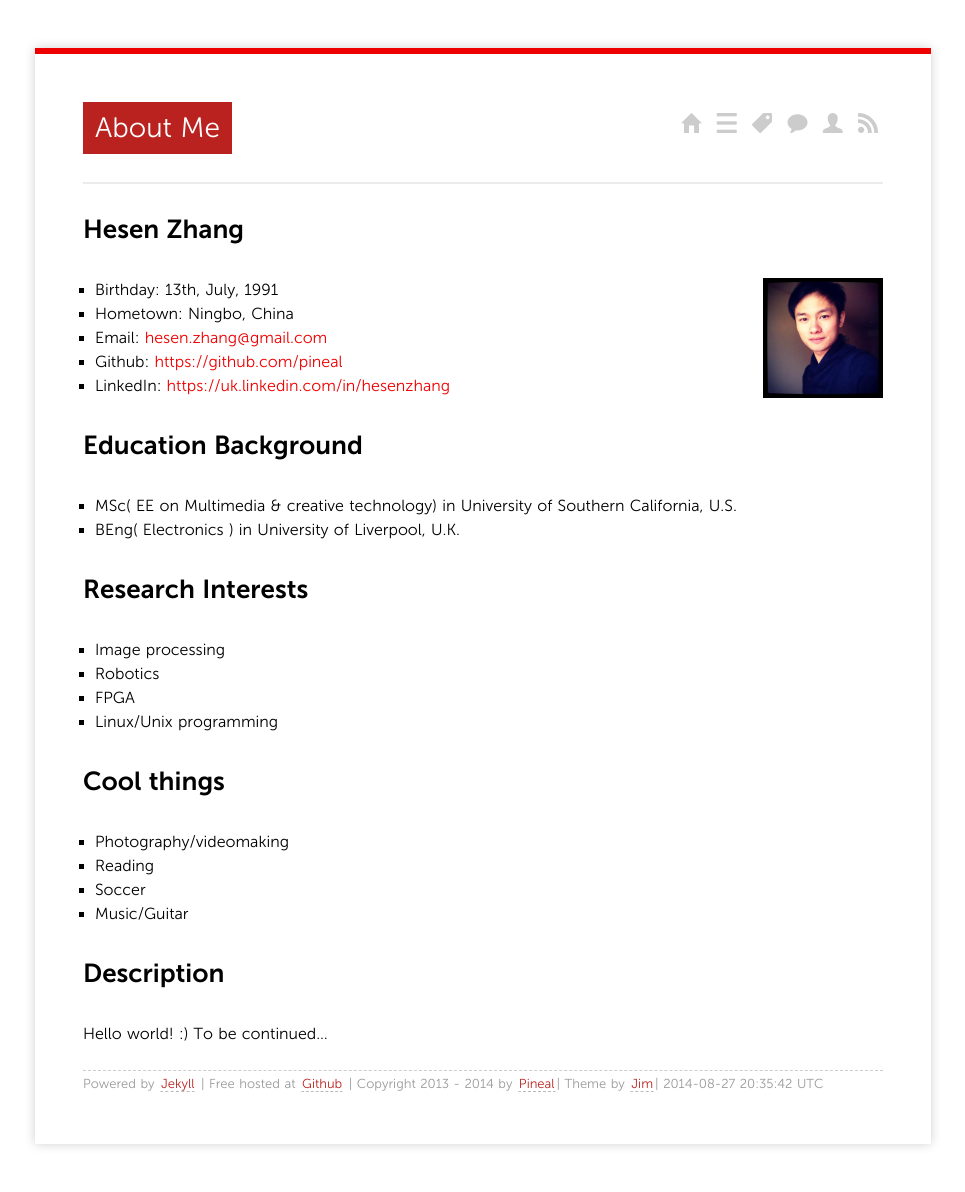
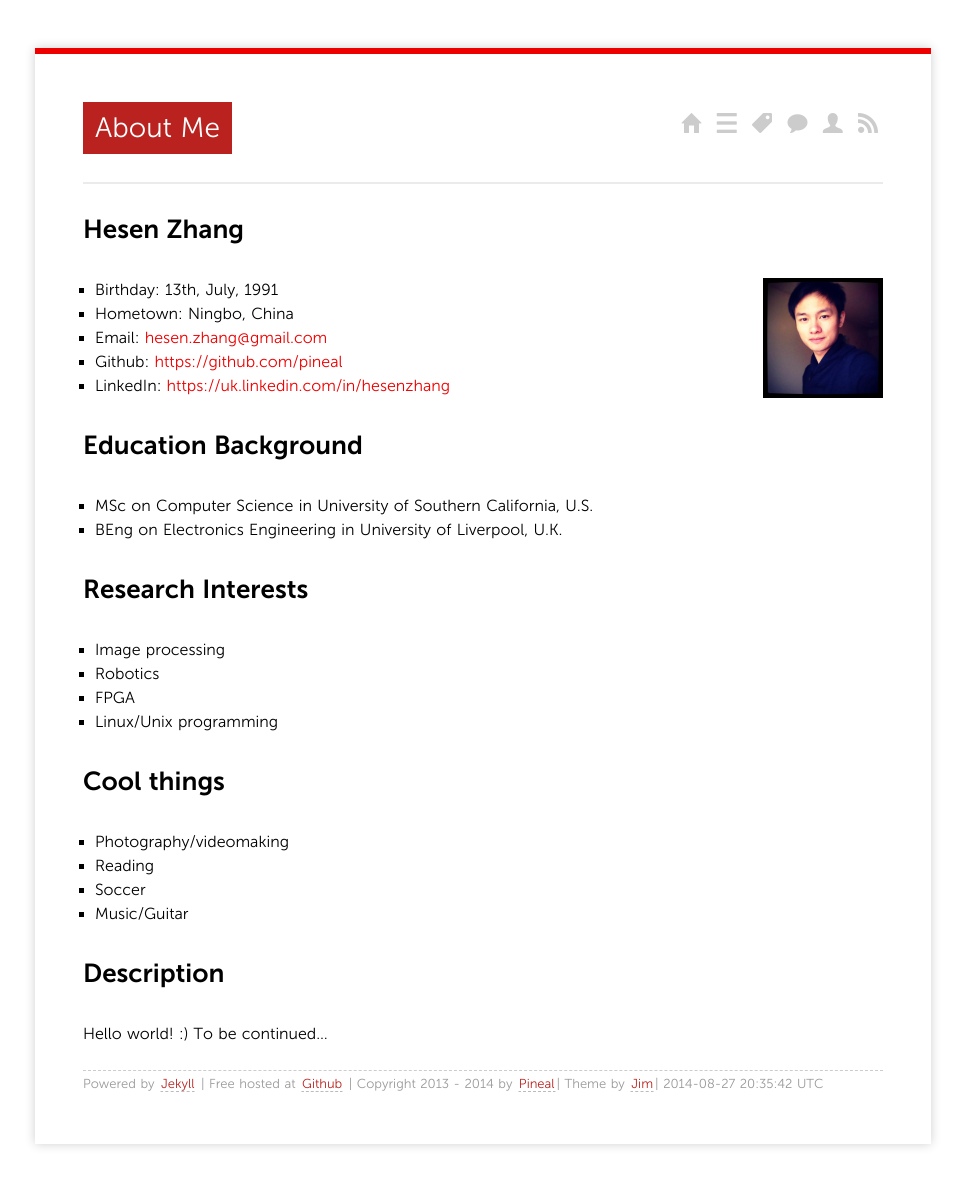
Before and after one commit to pineal/pineal.github.com, a Jekyll site: the page built from about/index.md, in a window 1280 px wide. Shown: the whole page, without its empty margins (157-1122 px from the left). Built offline with Jekyll 4.4.1, drawn with Linux system fonts in a browser that asks for light colours; nearby versions of some CDN libraries; Markdown is read by kramdown in place of the engine named in the settings; comment, search, counter and statistics services are not loaded.

Commit message:
update personal information

```diff
--- a/_config.yml
+++ b/_config.yml
@@ -1,7 +1,7 @@
 markdown: rdiscount
 permalink: /:year/:month/:title/
 url: http://pineal.github.com
-author: Hesen
+author: Hesen Zhang
 pygments: true
 paginate: 24
 exclude: [".rvmrc", ".rbenv-version", "README.md", "Rakefile", "changelog.md"]
--- a/_layouts/post-en.html
+++ b/_layouts/post-en.html
@@ -8,8 +8,7 @@
 <section class="meta">
 <hr/>
 <span class="author">
-<!--  <a href="http://pineal.me">{{ site.author }}</a> -->
- - Hesen Zhang, Student of Department of Electrical Engineering, Southern California University, U.S.
+<a href="http://pineal.me">{{ site.author }}</a>-, Computer Science, Southern California University, U.S.
 </span>
 <br />
 <!--
--- a/_layouts/post.html
+++ b/_layouts/post.html
@@ -8,9 +8,7 @@
 <section class="meta">
 <hr/>
 <span class="author">
- <!--  <a href="http://pineal.me">{{ site.author }}</a> -->
- - Hesen Zhang, Student of Department of Electrical Engineering, Southern California University, U.S.
-</span>
+<a href="http://pineal.me">{{ site.author }}</a>-, Computer Science, Southern California University, U.S.</span>
 <br />
 <!--
 <span class="license">
--- a/about/index.md
+++ b/about/index.md
@@ -15,8 +15,8 @@
 
 ##Education Background
 
-- MSc( EE on Multimedia & creative technology) in University of Southern California, U.S.
-- BEng( Electronics ) in University of Liverpool, U.K.
+- MSc on Computer Science in University of Southern California, U.S.
+- BEng on Electronics Engineering in University of Liverpool, U.K.
 
 ##Research Interests
 
```
